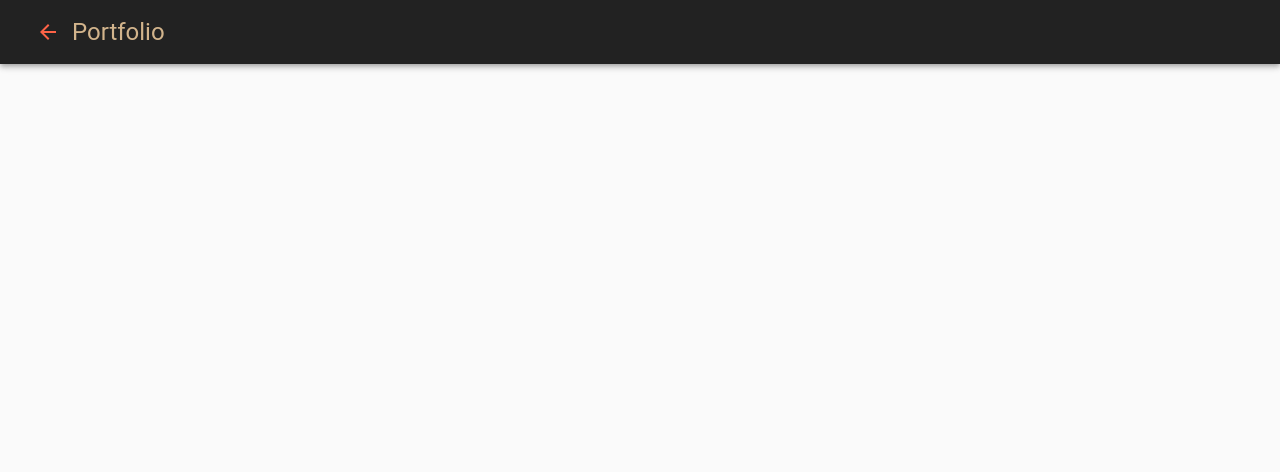
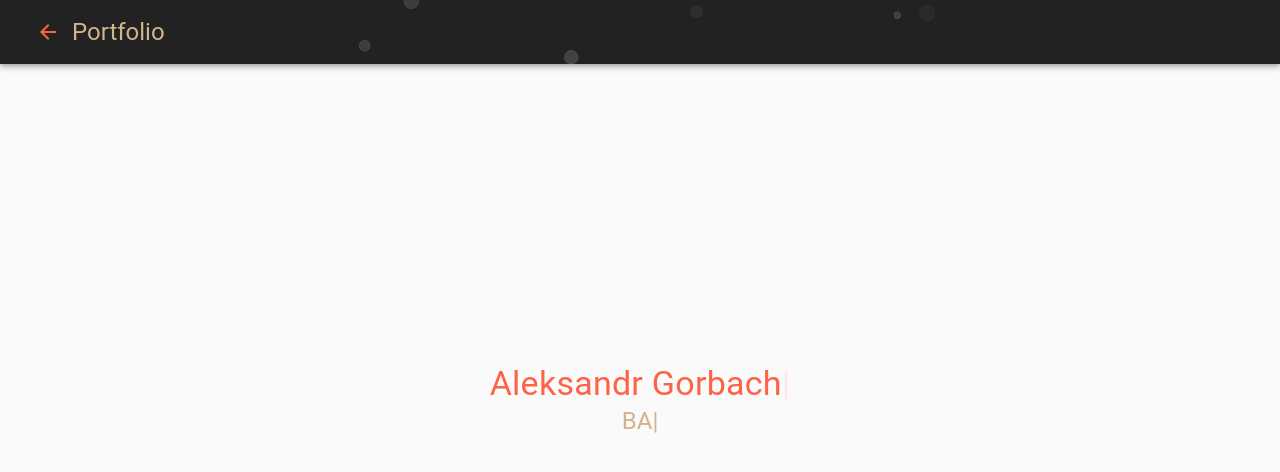
Before and after one commit to AleksandrGorbach/AleksandrPortfolio, a React (Create React App) app in the folder portfolio/: page / in a window 1280 px wide. Shown: the top 472 px of the page. Built offline with nearby package versions, Linux system fonts and the light colour scheme.

Commit message:
converted content to element

```diff
--- a/portfolio/package.json
+++ b/portfolio/package.json
@@ -20,7 +20,7 @@
     "react-router-dom": "^6.2.2",
     "react-scripts": "5.0.0",
     "react-tsparticles": "^1.41.6",
-    "react-typed": "^3.4.1",
+    "react-typed": "^1.2.0",
     "web-vitals": "^2.1.4"
   },
   "scripts": {
--- a/portfolio/src/App.js
+++ b/portfolio/src/App.js
@@ -3,7 +3,7 @@
 import CssBaseline from '@material-ui/core/CssBaseline';
 import Home from './components';
 import Navbar from './components/Navbar';
-import Projects from './components/Projects';
+import Portfolio from './components/Portfolio';
 
 import "./App.css";
 
@@ -13,8 +13,8 @@
       <CssBaseline />
       <Navbar />
       <Routes>
-        <Route exact path="/" component={Home} />
-        <Route exact path="/projects" component={Projects} />
+        <Route exact path="/" element={<Home/>} />
+        <Route exact path="/portfolio" element={<Portfolio/>} />
         <Route exact path="/resume" src="https://drive.google.com/file/d/1IpIh8hEJy-IuiTbPDASb-8-GKltqxh_x/view" />
         {/* <Route exact path="/contact" component={Contact} /> */}
       </Routes>
--- a/portfolio/src/components/Header.js
+++ b/portfolio/src/components/Header.js
@@ -40,7 +40,7 @@
         {/* <Avatar className={classes.avatar} src={avatar} alt="Mahmudul Alam" /> */}
       </Grid>
       <Typography className={classes.title} variant="h4">
-        <Typed strings={["Mahmudul Alam"]} typeSpeed={40} />
+        <Typed strings={["Aleksandr Gorbach"]} typeSpeed={40} />
       </Typography>
 
       <Typography className={classes.subtitle} variant="h5">
--- a/portfolio/src/components/Projects.js
+++ b/portfolio/src/components/Portfolio.js
@@ -57,7 +57,7 @@
     },
 ];
 
-const Projects = () => {
+const Portfolio = () => {
   const classes = useStyles();
   return (
     <Box component="div" className={classes.mainContainer}>
@@ -75,7 +75,7 @@
                 />
                 <CardContent>
                   <Typography variant="h5" gutterBottom>
-                    {project.name}
+                    {project.title}
                   </Typography>
                   <Typography variant="body2" color="textSecondary">
                     {project.description}
@@ -98,4 +98,4 @@
   );
 };
 
-export default Projects;
+export default Portfolio;
```
Also changed, not shown: 1 other file (tests, documents, lock files or other folders).
